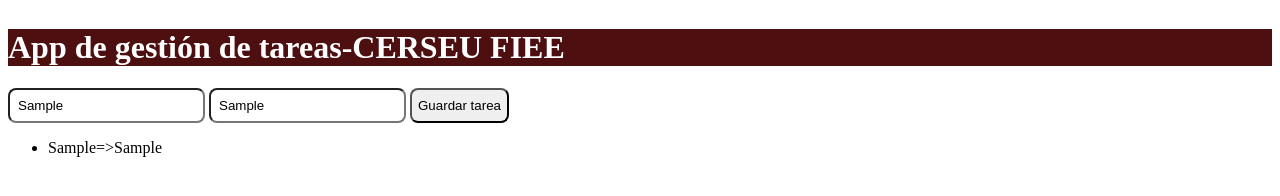
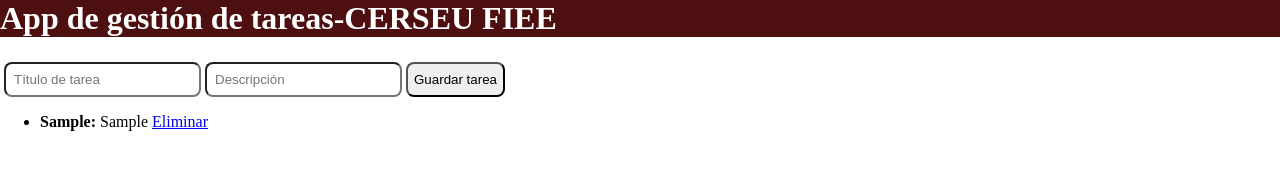
Before and after one commit to luiscavibot/appTareas, a plain HTML site: page index.html in a window 1280 px wide. Both pictures are taken after typing "Sample", "Sample" into the empty fields and a click on the button "Guardar tarea". Drawn offline with Linux system fonts and the light colour scheme.

Commit message:
agregué un botonn de eliminar

```diff
--- a/index.html
+++ b/index.html
@@ -2,35 +2,8 @@
 <html lang="es">
 	<head>
 		<meta charset="UTF-8" />
-		<title>Document</title>
-		<style>
-			h1 {
-				color: white;
-				background: rgb(77, 15, 15);
-				display: inline-block;
-			}
-			input,
-			button {
-				border-radius: 8px;
-				border-width: 2px;
-			}
-			input {
-				padding: 8px;
-			}
-			button {
-				height: 35px;
-				cursor: pointer;
-			}
-
-			li {
-				margin-top: 5px;
-			}
-
-			ul li button {
-				height: 20px;
-				margin-left: 5px;
-			}
-		</style>
+		<title>App de gestión de tareas</title>
+		<link href="styles/style.css" rel="stylesheet" type="text/css" />
 	</head>
 	<body>
 		<h1 style="width: 100%">App de gestión de tareas-CERSEU FIEE</h1>
@@ -42,45 +15,6 @@
 		<div>
 			<ul id="listaTareas"></ul>
 		</div>
-		<script>
-			// const $formularioTareas = document.querySelector("#formularioTareas");
-			const listaTareas = document.querySelector("#listaTareas");
-
-			document.querySelector("#formularioTareas").addEventListener("submit", guardarTarea);
-
-			function guardarTarea(e) {
-				e.preventDefault();
-
-				let tituloTarea = document.querySelector("#tituloTarea").value;
-				let descripcionTarea = document.querySelector("#descripcionTarea").value;
-				let tarea = {
-					tituloTarea,
-					descripcionTarea,
-				};
-
-				if (localStorage.getItem("tareas") === null) {
-					let tareas = [];
-					tareas.push(tarea);
-					localStorage.setItem("tareas", JSON.stringify(tareas));
-				} else {
-					let tareas = JSON.parse(localStorage.getItem("tareas"));
-					tareas.push(tarea);
-					localStorage.setItem("tareas", JSON.stringify(tareas));
-				}
-				obtenerTareas();
-			}
-
-			function obtenerTareas() {
-				let tareas = JSON.parse(localStorage.getItem("tareas"));
-				listaTareas.innerHTML = "";
-				for (let index = 0; index < tareas.length; index++) {
-					let titulo = tareas[index].tituloTarea;
-					let descripcion = tareas[index].descripcionTarea;
-					listaTareas.innerHTML += `<li>${titulo}=>${descripcion}</li>`;
-				}
-			}
-
-			obtenerTareas();
-		</script>
 	</body>
+	<script src="./scripts/app.js"></script>
 </html>
--- /dev/null
+++ b/scripts/app.js
@@ -0,0 +1,49 @@
+const listaTareas = document.querySelector("#listaTareas");
+
+document.querySelector("#formularioTareas").addEventListener("submit", guardarTarea);
+
+function guardarTarea(e) {
+	e.preventDefault();
+
+	let tituloTarea = document.querySelector("#tituloTarea").value;
+	let descripcionTarea = document.querySelector("#descripcionTarea").value;
+	let tarea = {
+		tituloTarea,
+		descripcionTarea,
+	};
+
+	if (localStorage.getItem("tareas") === null) {
+		let tareas = [];
+		tareas.push(tarea);
+		localStorage.setItem("tareas", JSON.stringify(tareas));
+	} else {
+		let tareas = JSON.parse(localStorage.getItem("tareas"));
+		tareas.push(tarea);
+		localStorage.setItem("tareas", JSON.stringify(tareas));
+	}
+	obtenerTareas();
+	document.querySelector("#formularioTareas").reset();
+}
+
+function obtenerTareas() {
+	let tareas = JSON.parse(localStorage.getItem("tareas"));
+	listaTareas.innerHTML = "";
+	for (let index = 0; index < tareas.length; index++) {
+		let titulo = tareas[index].tituloTarea;
+		let descripcion = tareas[index].descripcionTarea;
+		listaTareas.innerHTML += `<li><b>${titulo}:</b> ${descripcion} <a href="#" onclick="eliminarTarea('${titulo}')">Eliminar</a></li>`;
+	}
+}
+
+function eliminarTarea(titulo) {
+	let tareas = JSON.parse(localStorage.getItem("tareas"));
+	for (let index = 0; index < tareas.length; index++) {
+		if (tareas[index].tituloTarea === titulo) {
+			tareas.splice(index, 1);
+		}
+	}
+	localStorage.setItem("tareas", JSON.stringify(tareas));
+	obtenerTareas();
+}
+
+obtenerTareas();
--- /dev/null
+++ b/styles/style.css
@@ -0,0 +1,33 @@
+body {
+	margin: 0;
+}
+h1 {
+	color: white;
+	background: rgb(77, 15, 15);
+	display: inline-block;
+	margin-top: 0;
+}
+input,
+button {
+	border-radius: 8px;
+	border-width: 2px;
+}
+input {
+	padding: 8px;
+}
+button {
+	height: 35px;
+	cursor: pointer;
+}
+
+li {
+	margin-top: 5px;
+}
+
+ul li button {
+	height: 20px;
+	margin-left: 5px;
+}
+form {
+	margin: 4px;
+}
```
